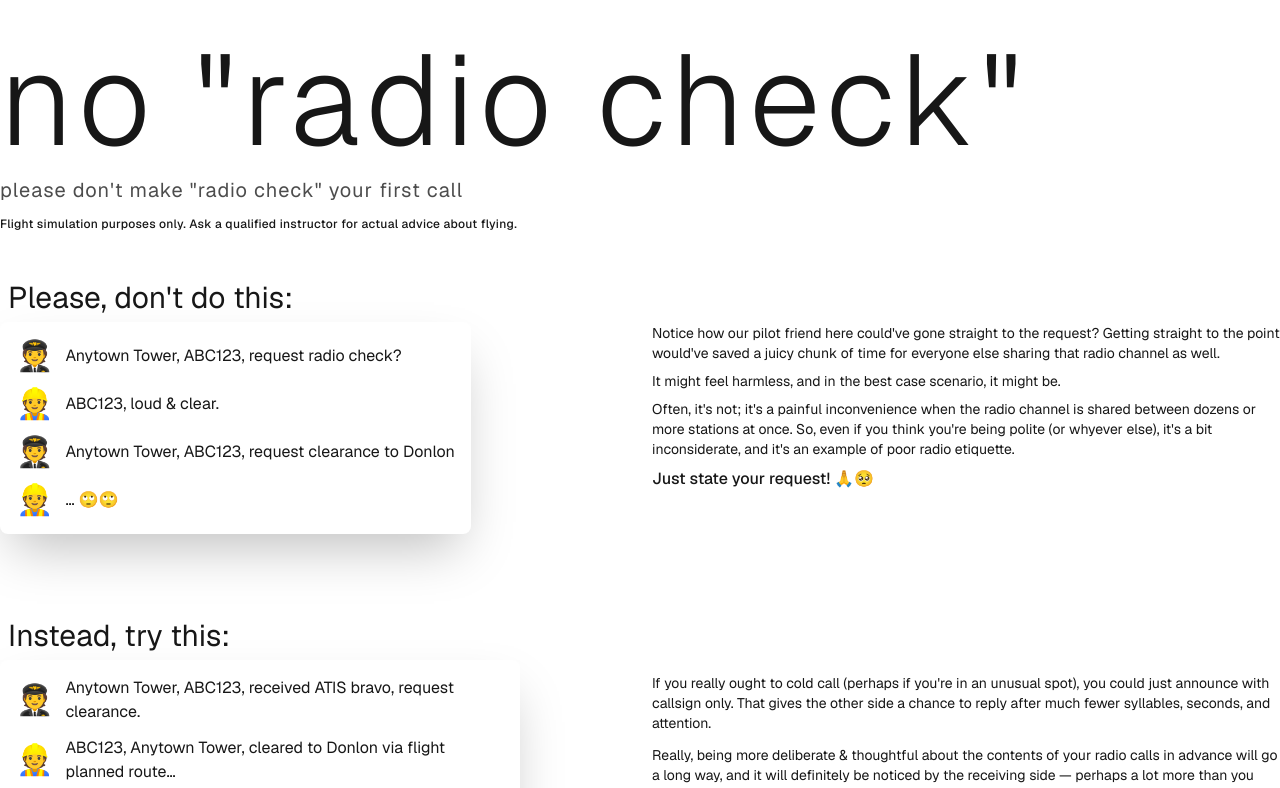
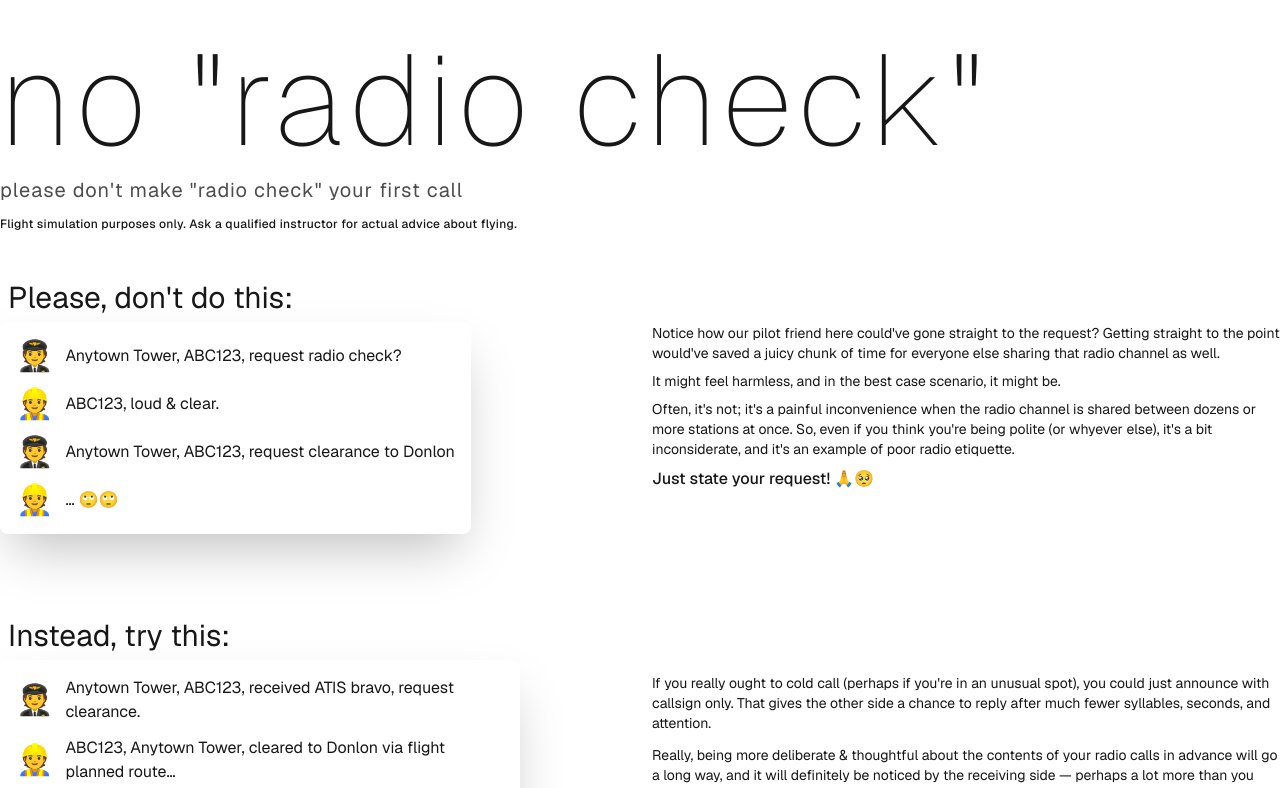
Before and after one commit to matthew-mcewen/noradiocheck, a Next.js app: page / in a window 1280 px wide. Shown: the top 788 px of the page. Built offline with nearby package versions, Linux system fonts and the light colour scheme.

Commit message:
Update page.js

```diff
--- a/src/app/page.js
+++ b/src/app/page.js
@@ -10,7 +10,7 @@ export default function Home() {
 export function Content() {
     return (
         <div className={"flex flex-col gap-3 container mx-auto py-3 lg:py-9 font-sans"}>
-            <h1 className={"text-7xl md:text-8xl lg:text-9xl lowercase tracking-wider font-light"}>
+            <h1 className={"text-7xl md:text-8xl lg:text-9xl lowercase tracking-wider font-thin"}>
                 No "radio check"
             </h1>
             <p className={"text-xl lowercase tracking-wider text-black/70 dark:text-white/70"}>
```
